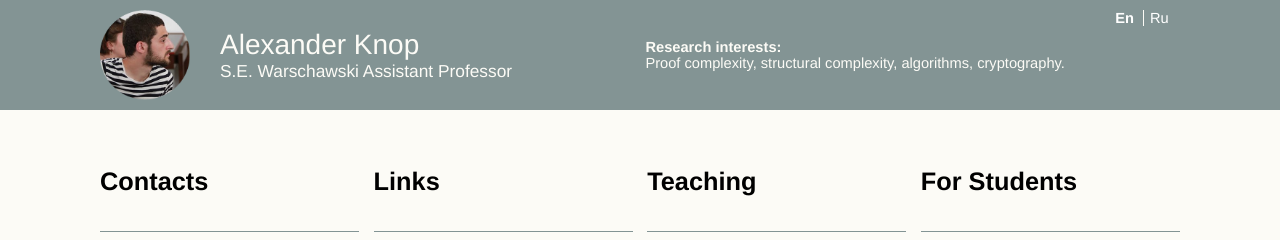
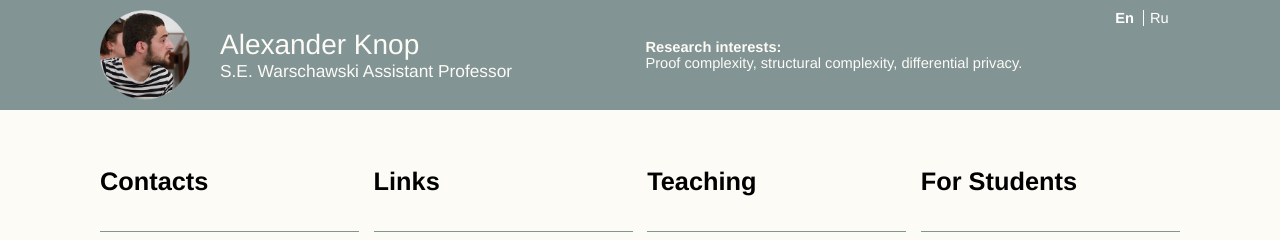
Before and after one commit to alexanderknop/alexanderknop.github.io, a Jekyll site: the page built from index.html, in a window 1280 px wide. Shown: the top 240 px of the page. Built offline with Jekyll 4.4.1, drawn with Linux system fonts in a browser that asks for light colours; nearby versions of some CDN libraries.

Commit message:
Change interests

```diff
--- a/_config.yml
+++ b/_config.yml
@@ -9,8 +9,7 @@ position:  "S.E. Warschawski Assistant Professor"
 interests:
     - "!dictionary:proof-complexity"
     - "!dictionary:structural-complexity"
-    - "!dictionary:algorithms"
-    - "!dictionary:cryptography"
+    - "!dictionary:dp"
 
 address: "9500 Gilman Drive, La Jolla, CA  92093-0112, United States of America"
 university: "UC San Diego"
```
